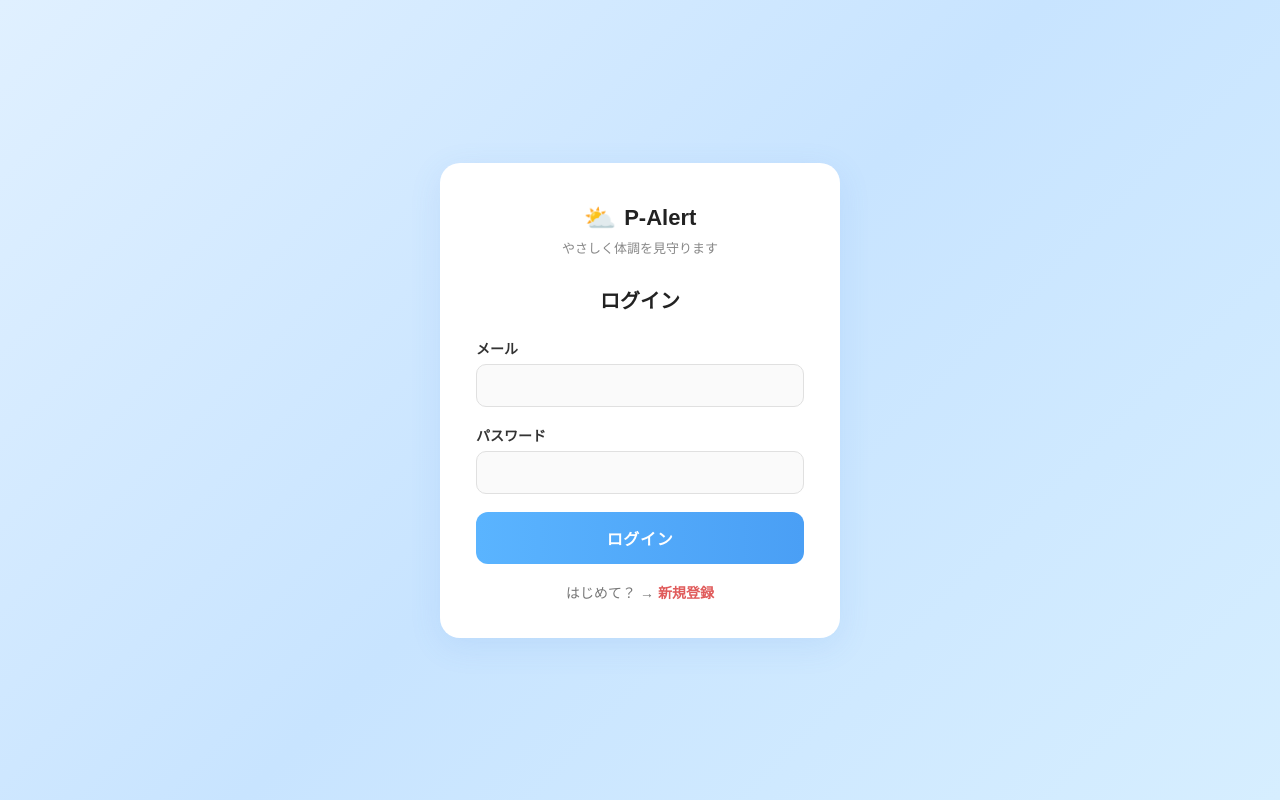
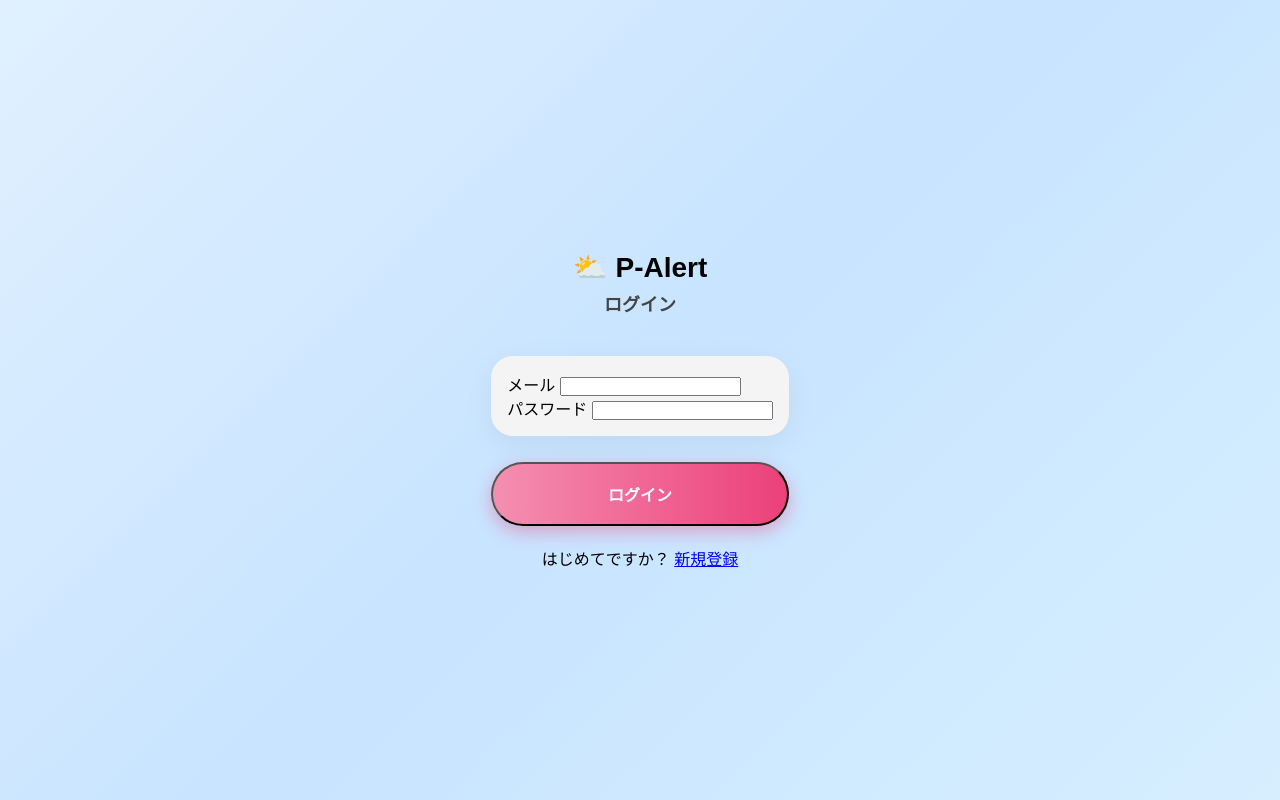
Before and after one commit to 2co2co0417/P-Alert, a Flask app: page /login in a window 1280 px wide. Run offline with Flask 3, Linux system fonts and the light colour scheme.

Commit message:
現状修正中最新版

```diff
--- a/pressure.py
+++ b/pressure.py
@@ -10,8 +10,8 @@
 # ----------------------------
 # ダッシュボード画面
 # ----------------------------
+@pressure_bp.route("/")
 @login_required
-@pressure_bp.route("/")
 def index():
     return render_template("index.html")
 
--- a/static/style.css
+++ b/static/style.css
@@ -1,186 +1,73 @@
-/* =============================
-   リセット
-============================= */
+/* =====================================================
+   RESET
+===================================================== */
 *, *::before, *::after {
   box-sizing: border-box;
   margin: 0;
   padding: 0;
 }
 
-/* =============================
-   ベース
-============================= */
+/* =====================================================
+   BASE
+===================================================== */
 body {
-  font-family: 'Hiragino Sans', 'Hiragino Kaku Gothic ProN', 'Noto Sans JP', sans-serif;
-  min-height: 100vh;
-  display: flex;
-  align-items: center;
-  justify-content: center;
-  background: linear-gradient(135deg, #e0f0ff 0%, #c8e4ff 50%, #d6eeff 100%);
+  font-family: 'Hiragino Sans','Hiragino Kaku Gothic ProN','Noto Sans JP',sans-serif;
+  background: linear-gradient(135deg,#e0f0ff 0%,#c8e4ff 50%,#d6eeff 100%);
   padding: 24px 16px;
+
+
+  /* 🔥 フレックス完全削除 */
+  display: block;
 }
 
-/* =============================
-   カード
-============================= */
-.card {
-  background: #fff;
-  border-radius: 20px;
-  padding: 40px 36px 36px;
-  width: 100%;
-  max-width: 400px;
-  box-shadow: 0 8px 32px rgba(80, 140, 220, 0.12);
+body.auth-page {
+  display: flex;
+  justify-content: center;
+  align-items: center;
+  min-height: 100vh;
 }
 
-/* =============================
-   ブランド
-============================= */
-.brand {
-  display: flex;
-  flex-direction: column;
-  align-items: center;
-  gap: 4px;
-  margin-bottom: 28px;
+/* =====================================================
+   コンテンツ中央配置用ラッパ
+===================================================== */
+.page-wrapper {
+  width: 100%;
+  max-width: 900px;
+  margin: 0 auto;
 }
 
-.brand-title {
-  display: flex;
-  align-items: center;
-  gap: 8px;
-  font-size: 22px;
-  font-weight: 700;
-  color: #222;
+/* =====================================================
+   カード
+===================================================== */
+
+.auth-card {
+  width: 100%;
+  max-width: 420px;
+  background: #ffffff;
+  padding: 40px 36px;
+  border-radius: 24px;
+  box-shadow: 0 15px 40px rgba(0,0,0,0.08);
 }
 
-.brand-title .icon {
-  font-size: 26px;
+.dashboard-card-modern {
+  width: 100%;
+  max-width: 420px;
+  margin: 20px auto 0;
+
+  background: #f4f4f4;
+  padding: 16px !important;
+  border-radius: 22px;
+  box-shadow: 0 8px 30px rgba(0,0,0,0.06);
+
+  /* 安定 */
+  box-sizing: border-box;
 }
 
-.brand-sub {
-  font-size: 13px;
-  color: #888;
-}
-
-/* =============================
-   ページタイトル
-============================= */
-.page-title {
-  text-align: center;
-  font-size: 20px;
-  font-weight: 700;
-  color: #222;
-  margin-bottom: 24px;
-}
-
-/* =============================
-   フラッシュメッセージ
-============================= */
-.flash {
-  background: #fff3f3;
-  border: 1px solid #ffcdd2;
-  color: #c62828;
-  padding: 12px 14px;
-  border-radius: 10px;
-  margin-bottom: 20px;
-  font-size: 14px;
-}
-
-.flash div {
-  margin-bottom: 2px;
-}
-
-.flash div:last-child {
-  margin-bottom: 0;
-}
-
-/* =============================
-   フォーム
-============================= */
-.field {
-  margin-bottom: 18px;
-}
-
-.field label {
-  display: block;
-  font-size: 14px;
-  font-weight: 600;
-  color: #333;
-  margin-bottom: 6px;
-}
-
-.field input {
-  width: 100%;
-  padding: 12px 14px;
-  border: 1.5px solid #e0e0e0;
-  border-radius: 10px;
-  font-size: 15px;
-  color: #222;
-  outline: none;
-  transition: border-color 0.2s;
-  background: #fafafa;
-}
-
-.field input:focus {
-  border-color: #5aabff;
-  background: #fff;
-}
-
-/* =============================
-   ボタン
-============================= */
-.btn-primary {
-  display: block;
-  width: 100%;
-  padding: 14px;
-  background: linear-gradient(90deg, #5ab4ff 0%, #4a9ff5 100%);
-  color: #fff;
-  border: none;
-  border-radius: 12px;
-  font-size: 16px;
-  font-weight: 700;
-  cursor: pointer;
-  margin-top: 8px;
-  transition: opacity 0.2s, transform 0.1s;
-  letter-spacing: 0.04em;
-}
-
-.btn-primary:hover {
-  opacity: 0.92;
-}
-
-.btn-primary:active {
-  transform: scale(0.98);
-}
-
-/* =============================
-   切り替えリンク
-============================= */
-.switch-link {
-  text-align: center;
-  margin-top: 18px;
-  font-size: 14px;
-  color: #777;
-}
-
-.switch-link a {
-  color: #e05b5b;
-  font-weight: 600;
-  text-decoration: none;
-}
-
-.switch-link a:hover {
-  text-decoration: underline;
-}
-
-
-/* =============================
-   モダンダッシュボードUI
-============================= */
-
-/* 上部中央ヘッダー */
+/* =====================================================
+   トップ
+===================================================== */
 .top-center {
   text-align: center;
-  margin-top: 10px;
   margin-bottom: 20px;
 }
 
@@ -195,7 +82,57 @@
   margin-top: 14px;
 }
 
-/* リスクピル */
+/* ============================= */
+/* auth ヘッダー（カード外） */
+/* ============================= */
+
+.auth-header {
+  text-align: center;
+  margin-top: 20px;
+  margin-bottom: 20px;
+}
+
+.auth-sub-title {
+  font-size: 18px;
+  font-weight: 700;
+  color: #444;
+  margin-top: 6px;
+}
+
+.auth-container {
+  display: flex;
+  flex-direction: column;
+  align-items: center;
+  width: 100%;
+}
+
+/* ============================= */
+/* auth カード */
+/* ============================= */
+
+.auth-card {
+  width: 100%;
+  max-width: 420px;
+  margin: 0 auto;
+
+  background: #ffffff;
+  padding: 32px 24px;
+  border-radius: 24px;
+  box-shadow: 0 15px 40px rgba(0,0,0,0.08);
+}
+
+/* ============================= */
+/* auth 入力フォーム改善 */
+/* ============================= */
+
+input {
+   box-sizing: border-box;
+}
+
+
+/* =====================================================
+   リスク
+===================================================== */
 .risk-pill {
   display: inline-block;
   margin-top: 14px;
@@ -206,16 +143,9 @@
   background: #d9fdd3;
 }
 
-/* グレーカード */
-.dashboard-card-modern {
-  background: #f4f4f4;
-  padding: 26px;
-  border-radius: 22px;
-  box-shadow: 0 8px 30px rgba(0,0,0,0.06);
-  margin-top: 20px;
-}
-
-/* 現在の気圧中央 */
+/* =====================================================
+   現在値
+===================================================== */
 .current-center {
   text-align: center;
   margin-bottom: 16px;
@@ -238,20 +168,25 @@
   margin-top: 6px;
 }
 
-/* CTAボタン */
+/* =====================================================
+   CTAボタン
+===================================================== */
 .cta-button {
   display: block;
   width: 100%;
-  max-width: 420px;     /* ← これ追加 */
-  margin: 26px auto 0;  /* ← 中央寄せ */
+  max-width: 420px;
+  margin: 26px auto 0;
   padding: 18px;
+
   border-radius: 999px;
   text-align: center;
   font-weight: 700;
   font-size: 16px;
-  background: linear-gradient(90deg, #f48fb1, #ec407a);
+
+  background: linear-gradient(90deg,#f48fb1,#ec407a);
   color: white;
   text-decoration: none;
+
   box-shadow: 0 6px 18px rgba(236,64,122,0.4);
   transition: transform 0.1s ease;
 }
@@ -260,7 +195,18 @@
   transform: scale(0.97);
 }
 
-body.page-dashboard {
-  flex-direction: column;
-  align-items: center;
+.chart-wrapper {
+  width: 100%;
+  max-width: 420px;
+  height: 200px;      /* ← 高さを固定 */
+  margin: 0 auto;
 }
+
+/* =====================================================
+   Chart
+===================================================== */
+#pressureChart {
+  width: 100% !important;
+  height: 100% !important;
+  display: block;
+}
--- a/templates/auth.html
+++ b/templates/auth.html
@@ -3,23 +3,37 @@
 <head>
   <meta charset="utf-8">
   <meta name="viewport" content="width=device-width, initial-scale=1">
-  <title>P-Alert MVP - 認証</title>
-  <link rel="stylesheet" href="{{ url_for('static', filename='style.css') }}">
+  <title>P-Alert</title>
+
+  <link rel="stylesheet"
+        href="{{ url_for('static', filename='style.css') }}">
 </head>
-<body>
 
-  <div class="card">
+<body class="auth-page">
 
-    <!-- ブランド -->
-    <div class="brand">
-      <div class="brand-title">
-        <span class="icon">⛅</span>
-        <span>P-Alert</span>
-      </div>
-      <div class="brand-sub">やさしく体調を見守ります</div>
+<div class="auth-container">
+
+  <!-- ================= -->
+  <!-- タイトル -->
+  <!-- ================= -->
+
+  <div class="auth-header">
+    <div class="app-title">
+      ⛅ P-Alert
     </div>
 
-    <!-- フラッシュメッセージ -->
+    {% if mode == "register" %}
+      <div class="auth-sub-title">新規登録</div>
+    {% else %}
+      <div class="auth-sub-title">ログイン</div>
+    {% endif %}
+  </div>
+
+
+  <!-- =============================== -->
+  <!-- フラッシュ -->
+  <!-- =============================== -->
+
   {% with messages = get_flashed_messages() %}
     {% if messages %}
       <div class="flash">
@@ -30,37 +44,78 @@
     {% endif %}
   {% endwith %}
 
+
+  <!-- ================================================== -->
+  <!-- REGISTER -->
+  <!-- ================================================== -->
+
   {% if mode == "register" %}
 
-      <h2 class="page-title">新規登録</h2>
+    <div class="dashboard-card-modern">
+
       <form method="post" action="/register">
+
         <div class="field">
           <label>メール</label>
           <input name="email" type="email" required>
         </div>
+
         <div class="field">
           <label>パスワード</label>
           <input name="password" type="password" required>
         </div>
-        <button type="submit" class="btn-primary">登録</button>
+
+        <button type="submit" class="btn-primary">
+          アカウント作成
+        </button>
+
       </form>
-      <p class="switch-link">すでにアカウントをお持ちですか？ → <a href="/login">ログイン</a></p>
+
+    </div>
+
+    <p class="switch-link" style="text-align:center; margin-top:16px;">
+      すでにアカウントありますか？
+      <a href="/login">ログイン</a>
+    </p>
+
+
+  <!-- ================================================== -->
+  <!-- LOGIN -->
+  <!-- ================================================== -->
 
   {% else %}
 
-      <h2 class="page-title">ログイン</h2>
     <form method="post" action="/login">
+
+      <!-- 🔵 入力だけカード -->
+      <div class="dashboard-card-modern">
+
         <div class="field">
           <label>メール</label>
           <input name="email" type="email" required>
         </div>
+
         <div class="field">
           <label>パスワード</label>
           <input name="password" type="password" required>
         </div>
-        <button type="submit" class="btn-primary">ログイン</button>
+
+      </div>
+
+      <!-- 🔥 ボタンはカード外 -->
+      <div style="text-align:center; margin-top:16px;">
+        <button type="submit" class="cta-button">
+          ログイン
+        </button>
+      </div>
+
     </form>
-      <p class="switch-link">はじめて？ → <a href="/register">新規登録</a></p>
+
+    <!-- 🔥 リンクもカード外 -->
+    <p class="switch-link" style="text-align:center; margin-top:20px;">
+      はじめてですか？
+      <a href="/register">新規登録</a>
+    </p>
 
   {% endif %}
 
```
Also changed, not shown: static/js/pressure.js (added, +114 -0 lines), templates/index.html (+30 -122 lines). Lines whose indentation alone changed are shown as unchanged.
